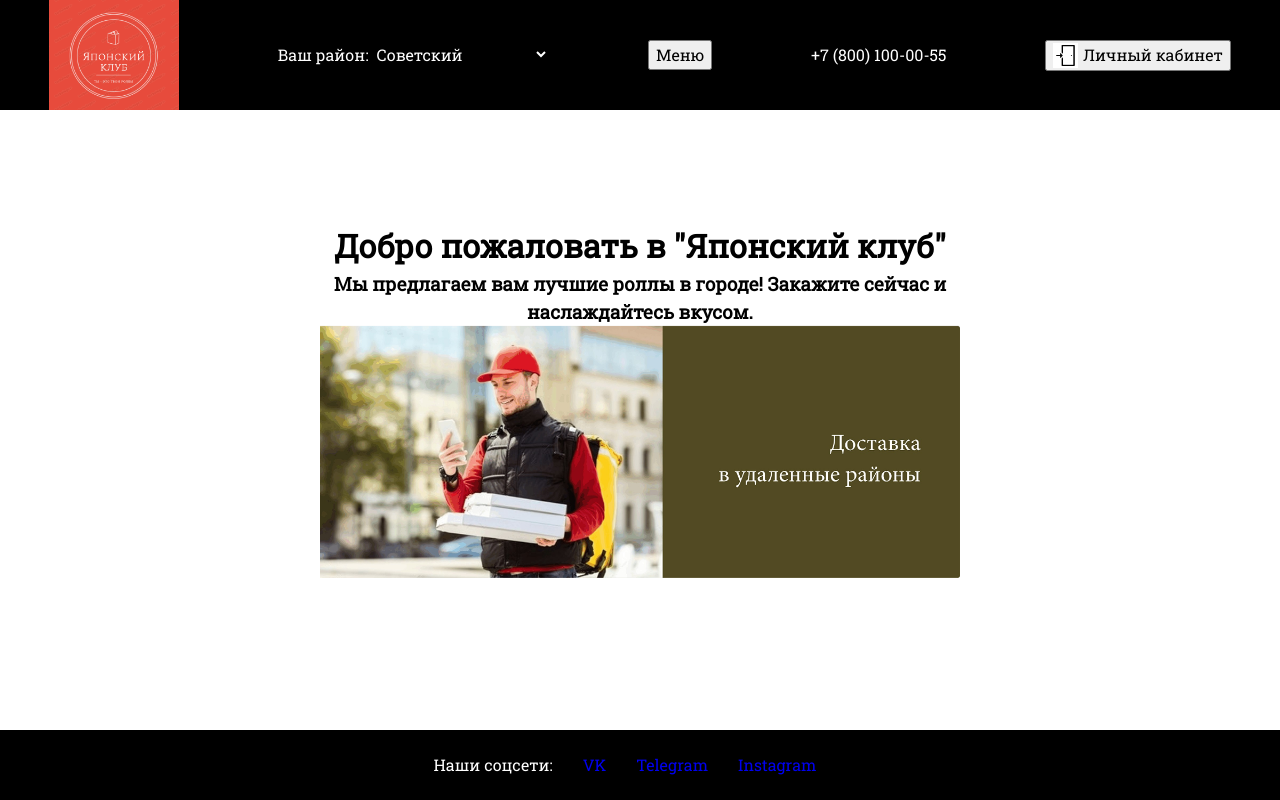
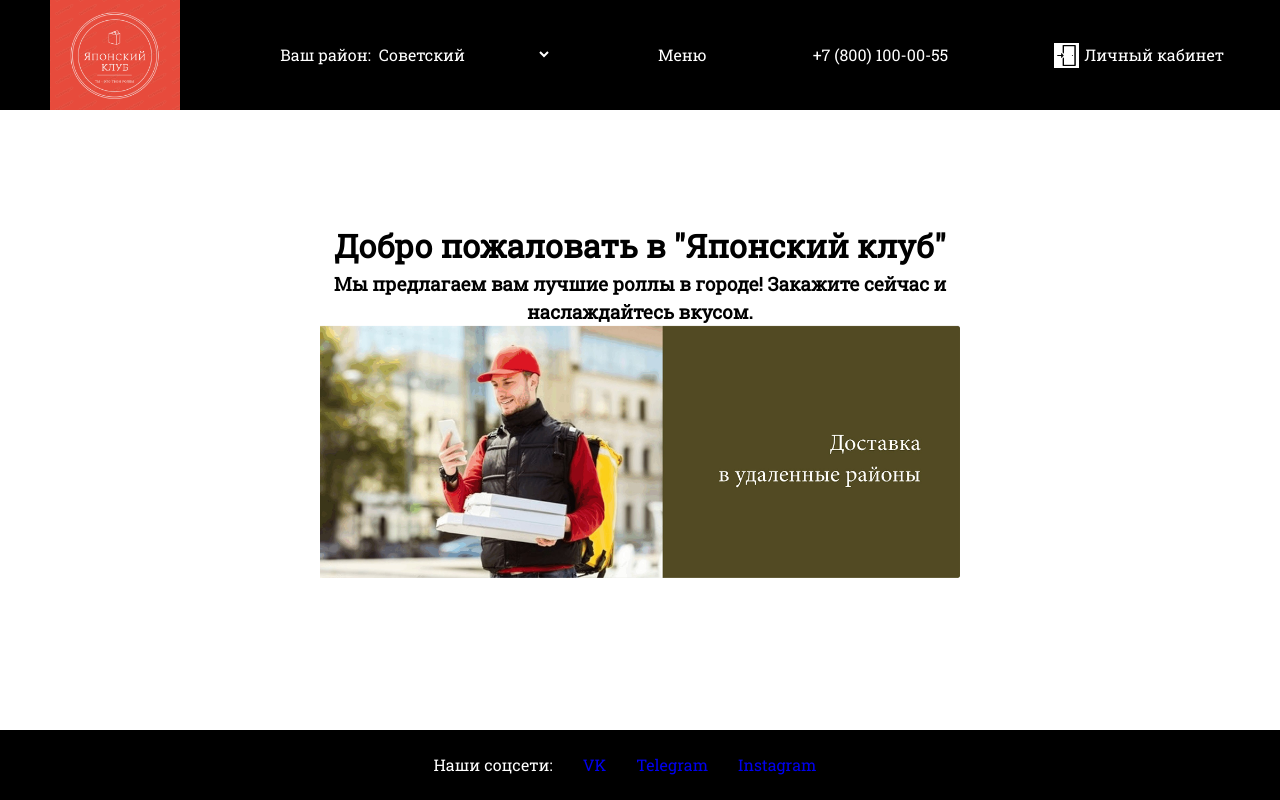
Before and after one commit to YaRockstar/Estore, a plain HTML site: page index.html in a window 1280 px wide. Drawn offline with Linux system fonts and the light colour scheme.

Commit message:
update: update some html tags from header tag and their css classes

```diff
--- a/assets/styles/style.css
+++ b/assets/styles/style.css
@@ -38,6 +38,12 @@ ul {
   padding: 10px;
 }
 
+.header__menu-btn {
+  background-color: inherit;
+  color: inherit;
+  border: none;
+}
+
 .header__select-area {
   background-color: inherit;
   border: none;
@@ -45,8 +51,11 @@ ul {
 }
 
 .header__auth-btn {
+  background-color: black;
+  color: white;
   display: flex;
   align-items: center;
+  border: none;
 }
 
 .header__list__item__login-icon {
```
